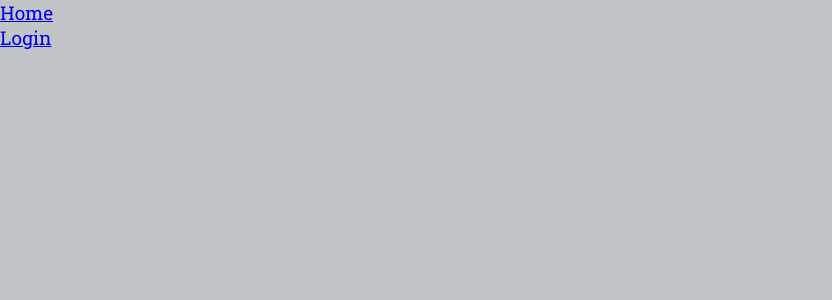
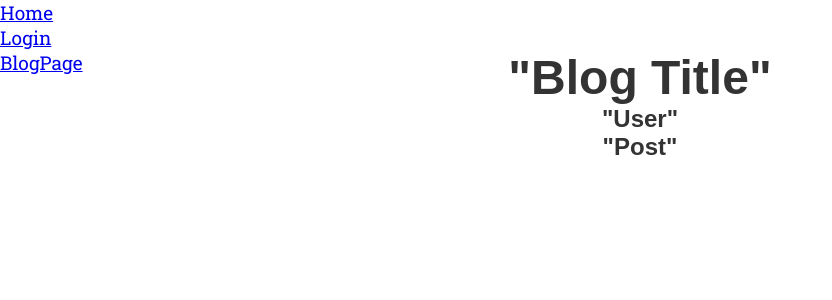
Before and after one commit to CS4650Group/CS4650-Project-FrontEnd, a React (Create React App) app: page /post in a window 1280 px wide. Before the commit this address had no page. Shown: the top 300 px of the page, without its empty margins (0-832 px from the left). Built offline with nearby package versions, Linux system fonts and the light colour scheme.

Commit message:
Page Updates

```diff
--- a/src/App.css
+++ b/src/App.css
@@ -14,7 +14,7 @@
 
 body {
   font-family: var(--font-roboto);
-  background-color: #c2c5c7;
+  background-color: #ffffff;
 }
 
 .app {
@@ -46,7 +46,7 @@ body {
 
 h1 {
   font-family: sans-serif;
-  font-size: 24px;
+  font-size: 48px;
   font-weight: bold;
   text-align: center;
   color: #333;
--- a/src/App.js
+++ b/src/App.js
@@ -2,6 +2,7 @@ import React from 'react';
 import { BrowserRouter as Router, Route, Routes, Link} from 'react-router-dom';
 import Homepage from './Homepage';
 import Login from './Login';
+import BlogPage from './BlogPage';
 import "./App.css";
 
 
@@ -11,8 +12,10 @@ const App = () => {
   <div className="App">
     <div className='select'>
       <Link to="/">Home</Link>
-      <h1>   </h1>
+      <h1></h1>
       <Link to="/login">Login</Link>
+      <h1></h1>
+      <Link to="/post">BlogPage</Link>
     </div>
 
 
@@ -20,7 +23,7 @@ const App = () => {
     <Routes>
       <Route exact path="/" element={<Homepage />} />
       <Route path="/login" element={<Login />} />
-
+      <Route path="/post" element={<BlogPage />} />
     </Routes>
   </div>
 </Router>
--- /dev/null
+++ b/src/Blog.css
@@ -0,0 +1,20 @@
+
+
+h2{
+    font-family: sans-serif;
+    font-size: 24px;
+    font-weight: bold;
+    text-align: center;
+    color: #333;
+
+
+}
+
+h3{
+    font-family: sans-serif;
+    font-size: 24px;
+    font-weight: bold;
+    text-align: center;
+    color: #333;
+
+}
--- /dev/null
+++ b/src/BlogInstance.jsx
@@ -0,0 +1,17 @@
+import React from 'react';
+import "./Blog.css"
+const BlogInstance = () => {
+    return(
+        <div  className="Instance">
+            <h1>"Blog Name"</h1>
+            <h2>"User"</h2>
+            <h3>"Post"</h3>
+        </div>
+
+
+
+
+    );
+
+};
+export default BlogInstance;
--- /dev/null
+++ b/src/BlogPage.jsx
@@ -0,0 +1,14 @@
+import React from 'react';
+import "./Blog.css"
+
+const BlogPage = () => {
+    return(
+        <div classname="Page">
+        <h1>"Blog Title"</h1>
+        <h2>"User"</h2>
+        <h3>"Post"</h3>
+        </div>
+    );
+
+};
+export default BlogPage;
--- a/src/Homepage.jsx
+++ b/src/Homepage.jsx
@@ -1,11 +1,13 @@
 import React from 'react';
 import "./App.css";
-
+import BlogInstance from './BlogInstance';
 const Homepage = () => {
   return (
     <div className="homepage">
           <h1>Home Screen</h1>
-
+      <div>
+        <BlogInstance/>
+      </div>
     </div>
 
   );
```
Also changed, not shown: src/Profile.jsx (added, +16 -0 lines).
